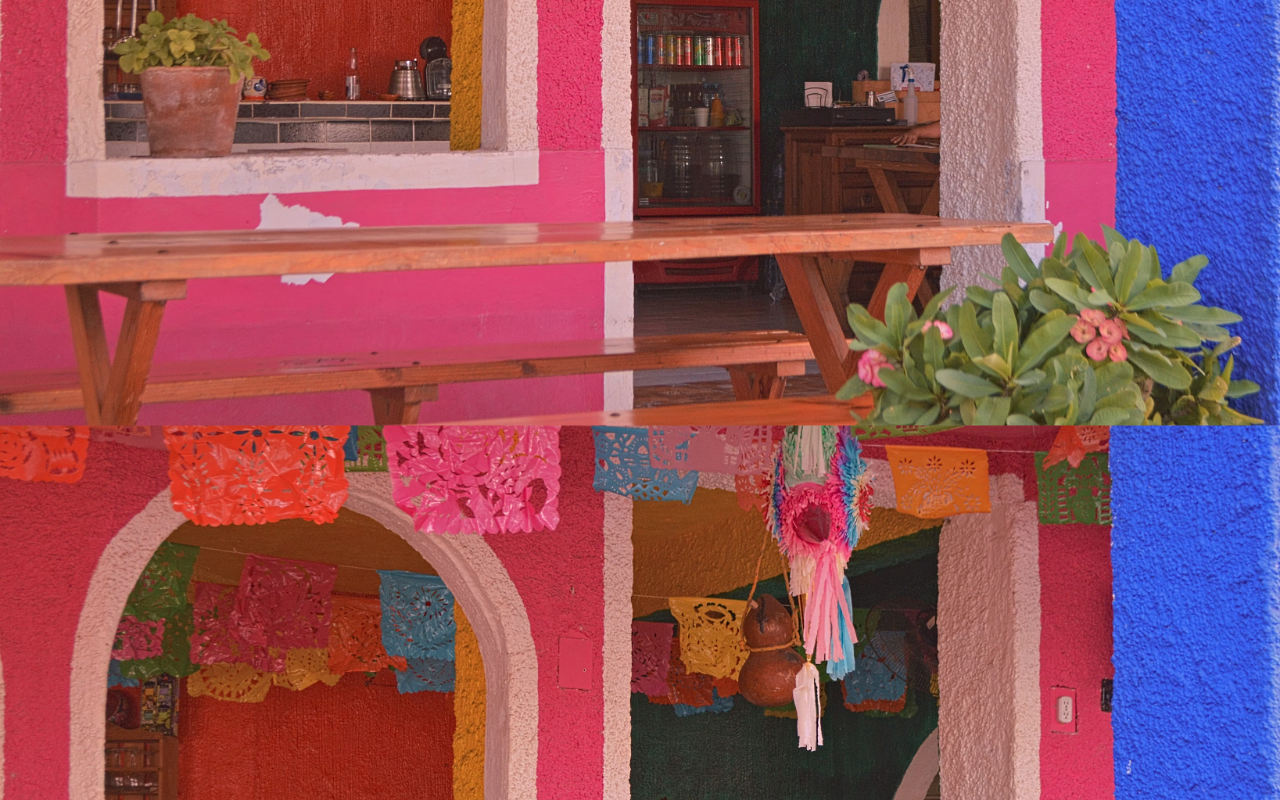
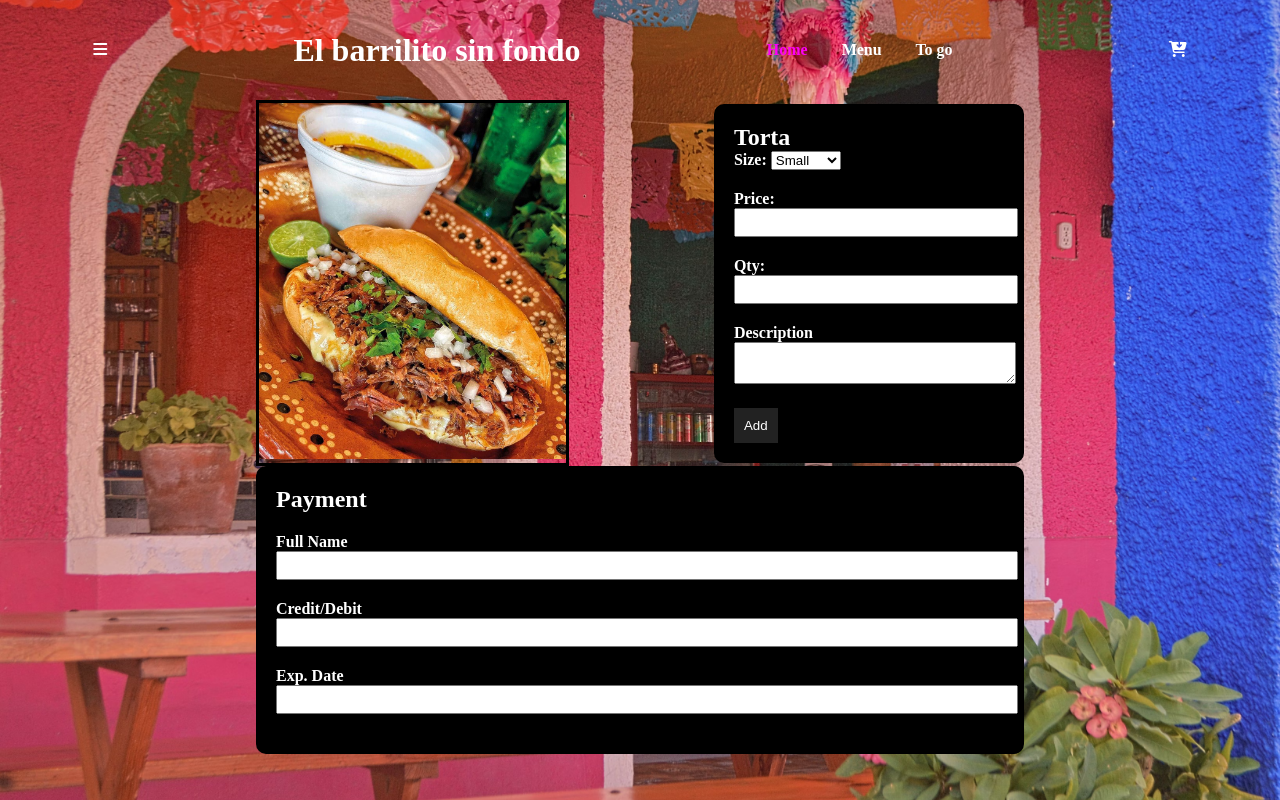
Before and after one commit to JesseSoto1/restaurant-cohort-66, a plain HTML site: page go.html in a window 1280 px wide. Drawn offline with Linux system fonts and the light colour scheme.

Commit message:
Payment forms

```diff
--- a/go.html
+++ b/go.html
@@ -4,9 +4,82 @@
     <meta charset="UTF-8">
     <meta name="viewport" content="width=device-width, initial-scale=1.0">
     <link rel="stylesheet" href="mystyle.css">
-    <title>Document</title>
+    <script src="https://kit.fontawesome.com/337be747ec.js" crossorigin="anonymous"></script>
+    <title>My Restaurant</title>
 </head>
 <body>
+    <header class="site-init">
+        <div>
+            <i class="fa-solid fa-bars"></i>
+        </div>
+        <div>
+            <h1>El barrilito sin fondo</h1>
+        </div>
+        <nav class="menu">
+            <a class="link-hl" href="index.html">Home</a>
+            <a href="menu.html">Menu</a>
+            <a href="go.html">To go</a>
+        </nav>
+        <div>
+            <i class="fa-solid fa-cart-arrow-down"></i>
+        </div>
+    </header>
 
+    <main class="container">
+         <div class="form-flex">
+            <div class="dish-month-img">
+                <img src="torta.jpg" alt="">
+            </div>
+            <div class="form-container">
+                <h2>Torta</h2>
+                <form>
+                    <div>
+                        <label>Size:</label>
+                        <select>
+                            <option value="small">Small</option>
+                            <option value="medium">Medium</option>
+                            <option value="large">Large</option>
+                        </select>
+                    </div>
+                    <div class="input-control">
+                        <label>Price:</label>
+                        <input type="number">
+                    </div>
+                    <div class="input-control">
+                        <label>Qty:</label>
+                        <input type="number">
+
+                    </div>
+                    <div class="input-control">
+                        <label>Description</label>
+                        <textarea></textarea>
+                    </div>
+
+                    <button class="btn">Add</button>
+                </form>
+
+            </div>
+        </div>
+
+        <div class="form-container">
+
+
+            <h2>Payment</h2>
+            <form>
+                <div class="input-control">
+                    <label>Full Name</label>
+                    <input type="text">
+                </div>
+                <div class="input-control">
+                    <label>Credit/Debit</label>
+                    <input type="text">
+                </div>
+                <div class="input-control">
+                    <label>Exp. Date</label>
+                    <input type="text">
+                </div>
+            </form>
+        </div>
+    </main>
 </body>
 </html>
--- a/mystyle.css
+++ b/mystyle.css
@@ -102,6 +102,7 @@ body{
     background-color: #222222;
     color: white;
     padding: 10px;
+    border: none;
 }
 
 .text-lg{
@@ -124,3 +125,28 @@ body{
 .dish-item{
     border: 3px solid black;
 }
+
+.form-flex{
+    display: flex;
+    justify-content:space-between;
+    align-items: center;
+}
+
+.form-container{
+    background-color: #000000;
+    border-radius: 10px;
+    padding: 20px;
+}
+.input-control{
+    margin: 20px auto;
+}
+
+.input-control input,
+.input-control select,
+.input-control textarea{
+    width: 100%;
+    padding: 5px;
+}
+.input-control label{
+    font-size: ;
+}
```
